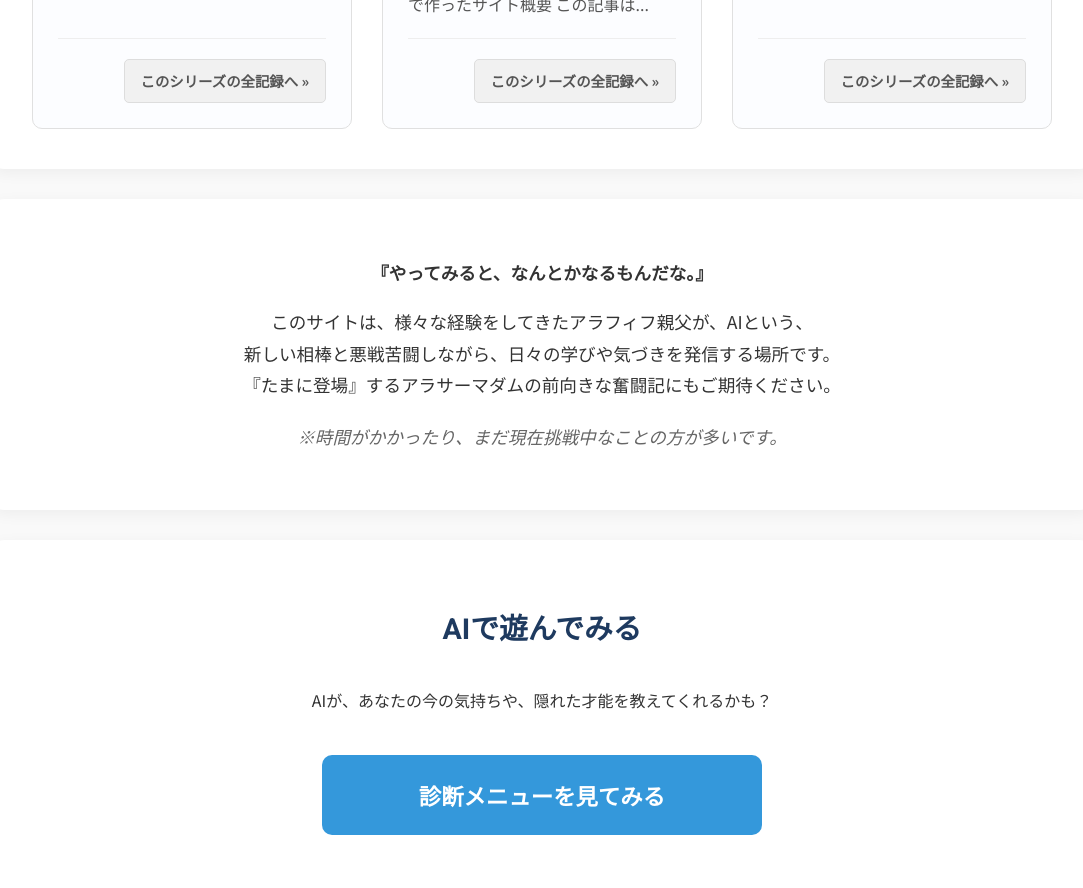
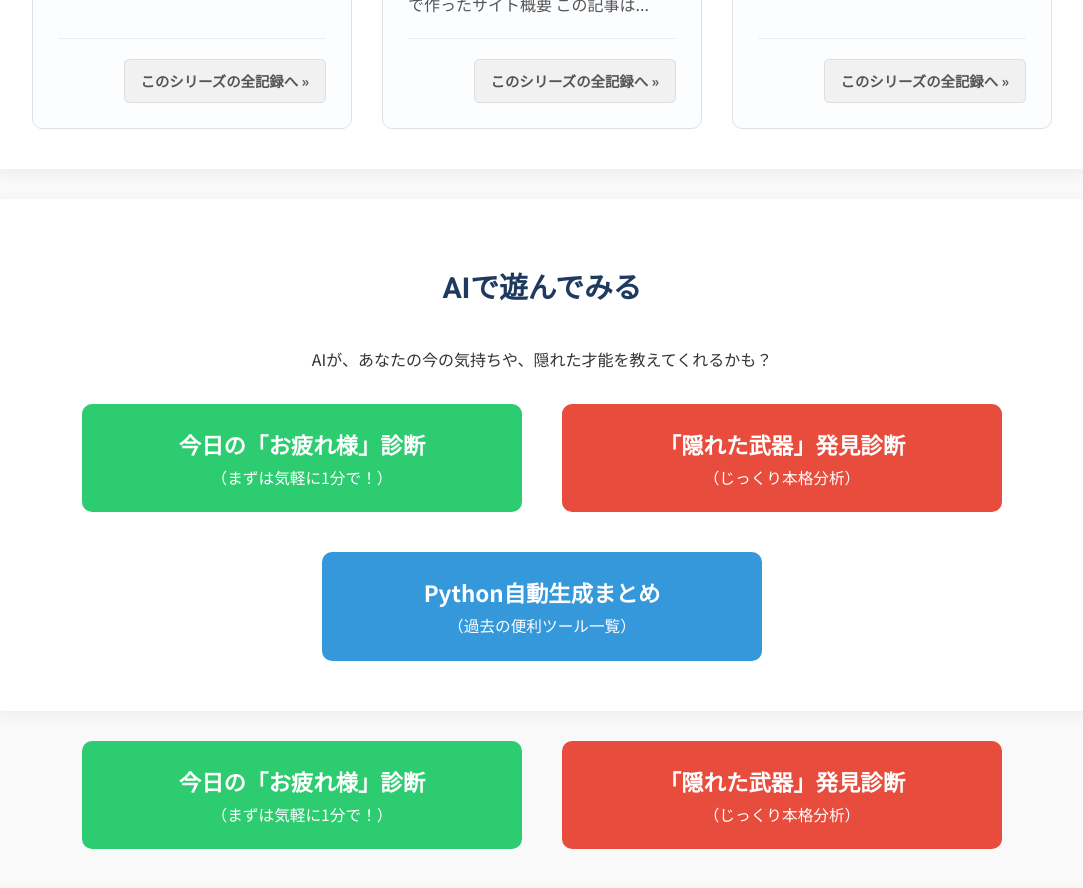
Before and after one commit to 0513reo/reo, a Jekyll site: the page built from index.html, in a window 1280 px wide and 900 px high, scrolled down 860 px. Shown: the top 888 px of the window, without its empty margins (98-1181 px from the left). Built offline with Jekyll 4.4.1, drawn with Linux system fonts in a browser that asks for light colours.

Commit message:
Add files via upload

```diff
--- a/index.html
+++ b/index.html
@@ -69,19 +69,31 @@
             </div>
         </section>
 
-        <section class="section intro">
-            <p><strong>『やってみると、なんとかなるもんだな。』</strong></p>
-            <p>このサイトは、様々な経験をしてきたアラフィフ親父が、AIという、<br>新しい相棒と悪戦苦闘しながら、日々の学びや気づきを発信する場所です。<br>『たまに登場』するアラサーマダムの前向きな奮闘記にもご期待ください。</p>
-            <p class="note">※時間がかかったり、まだ現在挑戦中なことの方が多いです。</p>
-        </section>
-
 <section class="section">
     <h2 class="section-title">AIで遊んでみる</h2>
     <p style="text-align:center;">AIが、あなたの今の気持ちや、隠れた才能を教えてくれるかも？</p>
-    <div style="text-align: center; margin-top: 20px;">
-        <a href="{{ site.baseurl }}/shindan-category.html" class="main-button" style="background-color: #3498db;">
-            診断メニューを見てみる
+
+    <!-- ▼▼▼ 3つのボタンが美しく並ぶ、最終形態のコンテナ ▼▼▼ -->
+    <div style="display: flex; justify-content: center; gap: 20px; margin-top: 20px; flex-wrap: wrap;">
+
+        <!-- ボタン1：お疲れ様診断（緑） -->
+        <a href="{{ site.baseurl }}/shindan-entrance.html" class="main-button" style="background-color: #2ecc71; margin: 10px; flex: 1; min-width: 280px;">
+            今日の「お疲れ様」診断
+            <span style="display: block; font-size: 0.7em; font-weight: normal;">（まずは気軽に1分で！）</span>
         </a>
+
+        <!-- ボタン2：隠れた武器診断（赤） -->
+        <a href="{{ site.baseurl }}/shindan-job.html" class="main-button" style="background-color: #e74c3c; margin: 10px; flex: 1; min-width: 280px;">
+            「隠れた武器」発見診断
+            <span style="display: block; font-size: 0.7em; font-weight: normal;">（じっくり本格分析）</span>
+        </a>
+
+        <!-- ボタン3：まとめサイト（青） -->
+        <a href="{{ site.baseurl }}/matome/matome-list.html" class="main-button" style="background-color: #3498db; margin: 10px; flex: 1; min-width: 280px;">
+            Python自動生成まとめ
+            <span style="display: block; font-size: 0.7em; font-weight: normal;">（過去の便利ツール一覧）</span>
+        </a>
+
     </div>
 </section>
 
@@ -146,8 +158,6 @@
             </div>
         </section>
 
-        <a href="{{ '/matome/matome-list.html' | relative_url }}" class="main-button">
-            Python自動生成 まとめサイト一覧へ
         </a>
     </main>
 </div>
```
